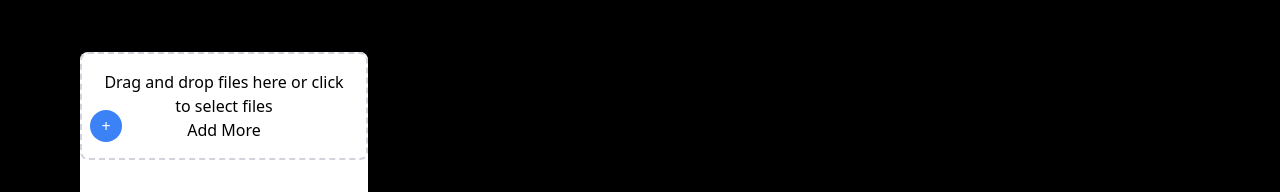
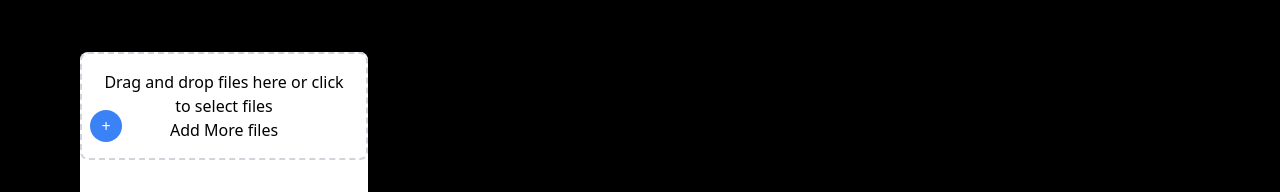
Before and after one commit to priti-1227/FILE-SHARING-APP, a React (Create React App) app: page / in a window 1280 px wide. Shown: the part 228-420 px from the top of the page. Built offline with nearby package versions, Linux system fonts and the light colour scheme.

Commit message:
change in mainsection

```diff
--- a/src/component/MainSection.jsx
+++ b/src/component/MainSection.jsx
@@ -55,7 +55,7 @@ function MainSection() {
             >
               +
             </div>
-            Add More
+            Add More files
           </div>
         </>
       )}
```
